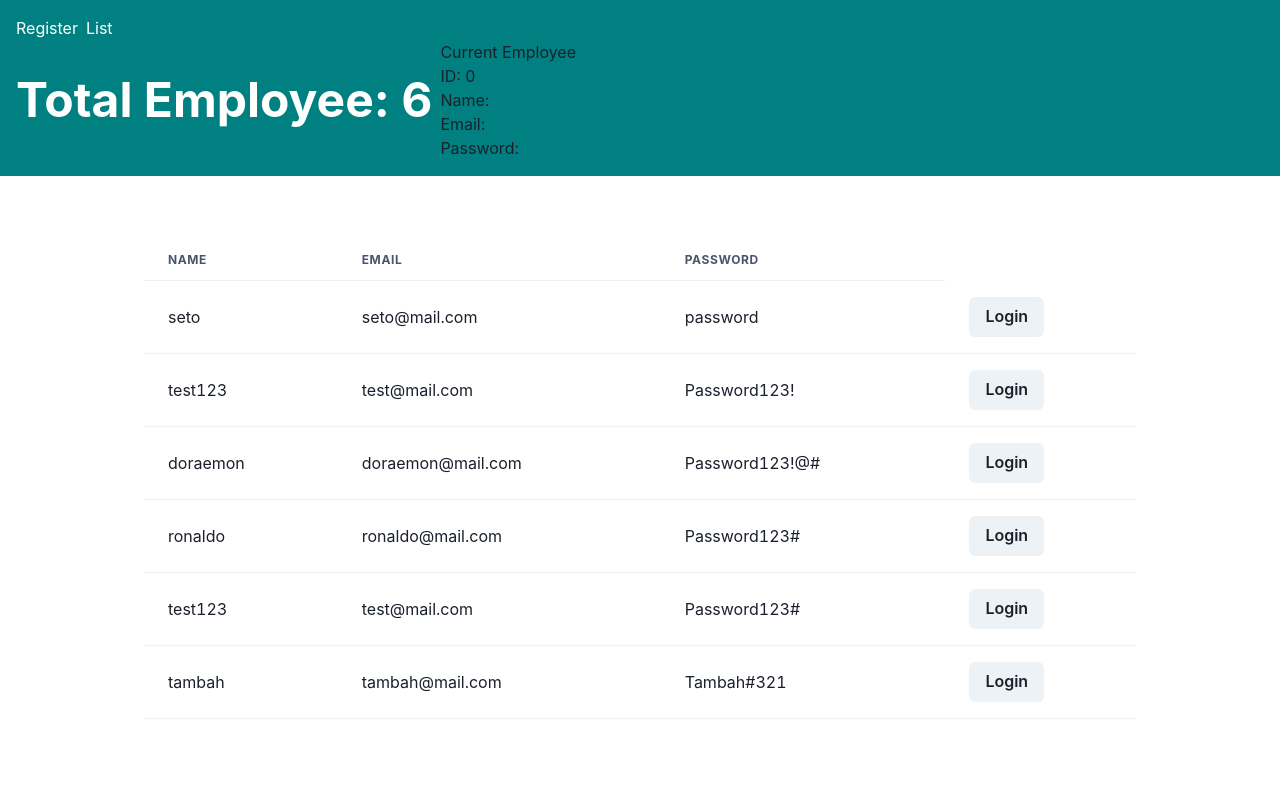
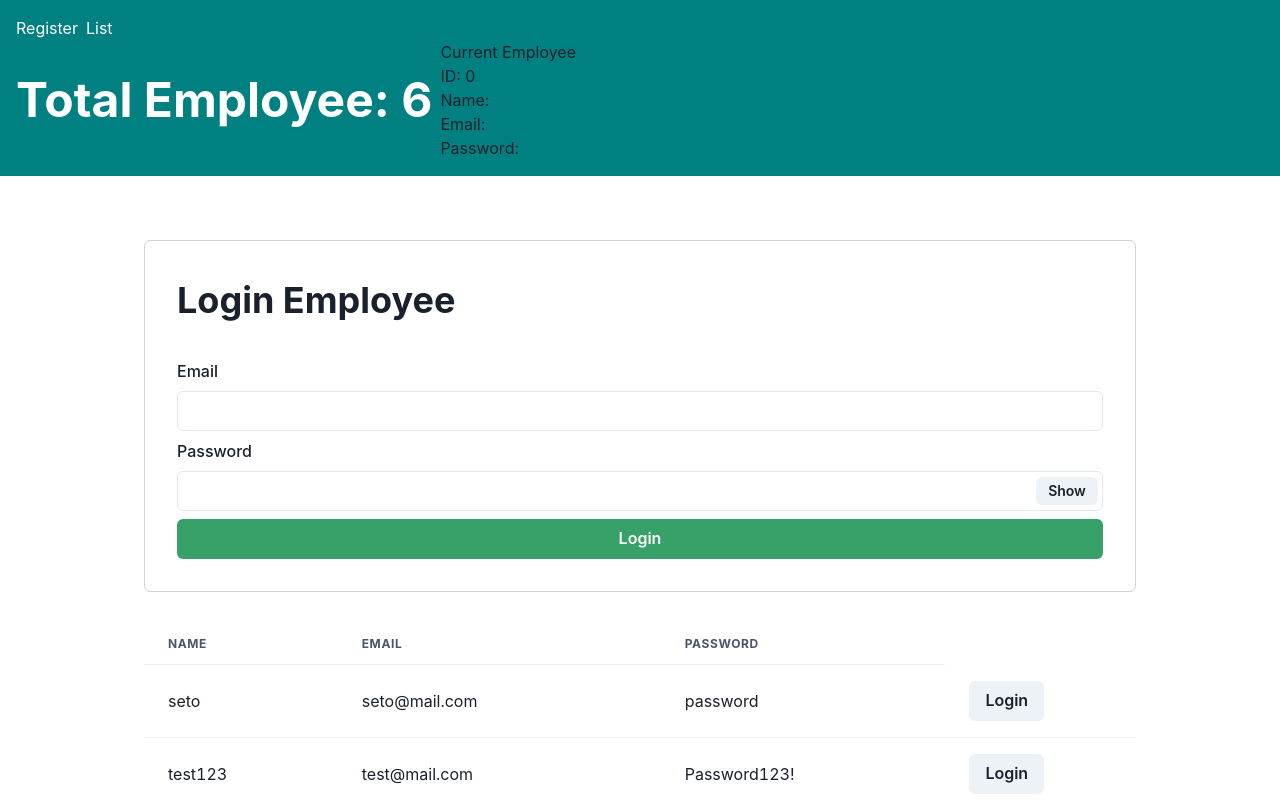
Before and after one commit to wibihanif/reactjs-login, a React (Create React App) app: page /employees/list in a window 1280 px wide. Shown: the top 800 px of the page. Built offline with nearby package versions, Linux system fonts and the light colour scheme; data requests are answered from the project's data file.

Commit message:
weekend exercise

```diff
--- a/src/pages/EmployeeList.jsx
+++ b/src/pages/EmployeeList.jsx
@@ -61,7 +61,18 @@ const EmployeeList = () => {
 
   return (
     <Container maxW="container.lg" py="16">
-      {/* <Box p="8" mb="8" borderRadius="6px" border="solid 1px lightgrey">
+      {/*
+        1. Fitur login. Email dan password harus sesuai. Gunakan global
+           state untuk perbandingan data, tanpa network call tambahan.
+        2. Kalau login berhasil, tampilkan data di navbar. Tampilkan toast
+           (success)
+        3. Kalau login gagal, tampilkan message dengan case ini:
+          a. email tidak ditemukan, input email menjadi merah dengan message
+             "User with email does not exist". Lalu tampilkan toast (error)
+          b. password salah, input password menjadi merah dengan message
+             "Wrong password". Lalu tampilkan toast (error).
+      */}
+      <Box p="8" mb="8" borderRadius="6px" border="solid 1px lightgrey">
         <Text fontWeight="bold" fontSize="4xl" mb="8">
           Login Employee
         </Text>
@@ -100,7 +111,7 @@ const EmployeeList = () => {
           </FormControl>
           <Button colorScheme="green">Login</Button>
         </Stack>
-      </Box> */}
+      </Box>
       <Table>
         <Thead>
           <Tr>
```
